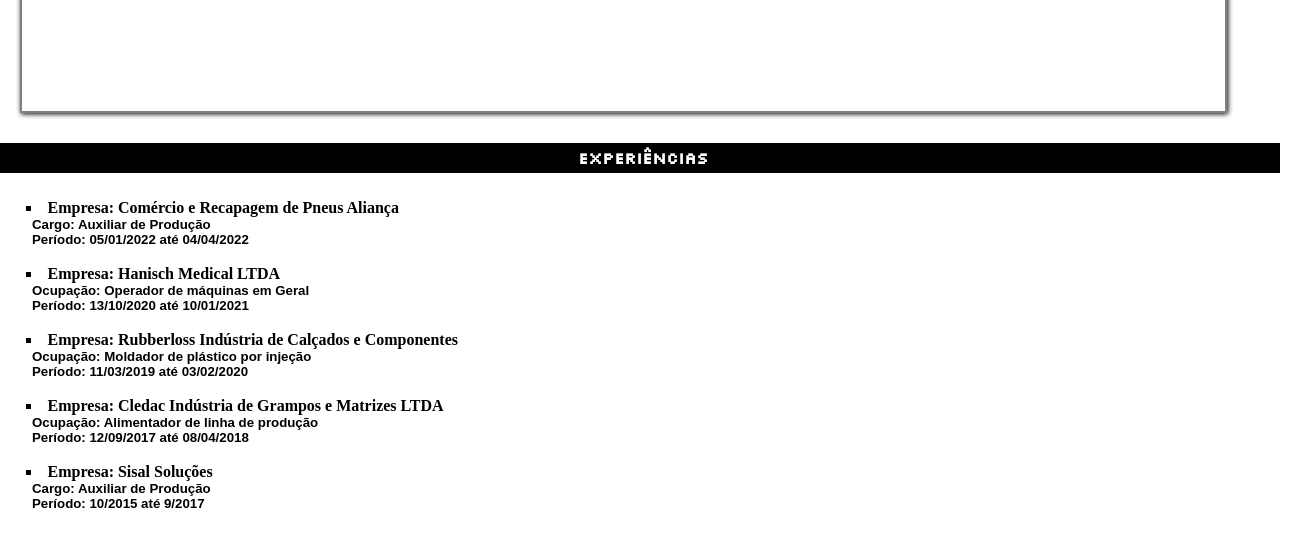
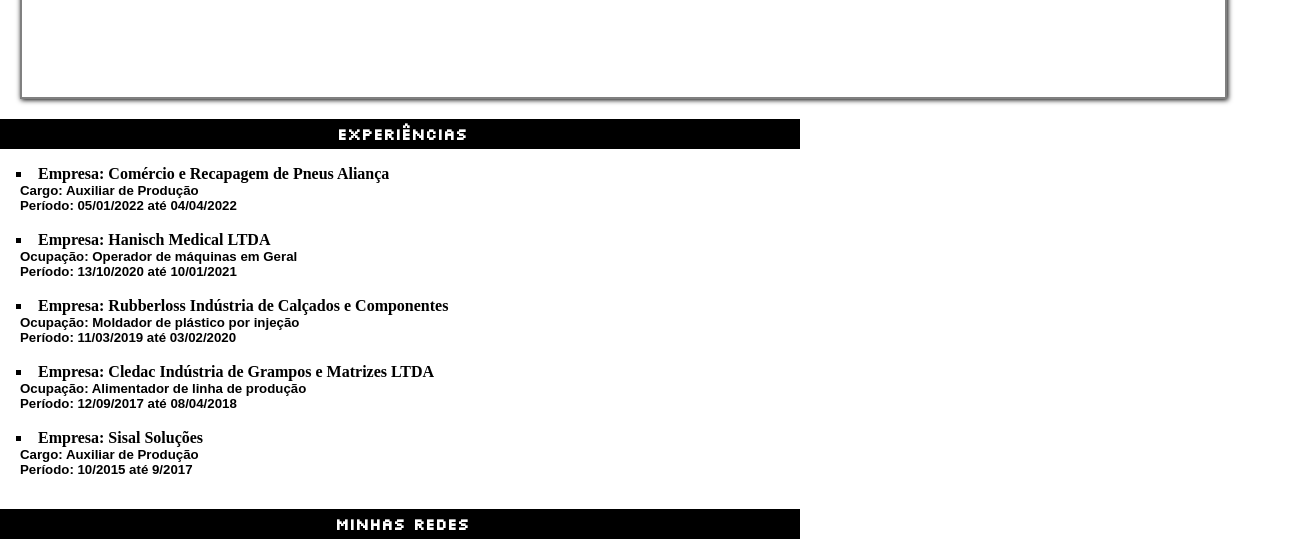
Before and after one commit to HenriqueEbert/cv1, a plain HTML site: page index.html in a window 1280 px wide. Shown: the part 1070-1613 px from the top of the page, 1306 px wide, since content can reach past the window. Drawn offline with Linux system fonts and the light colour scheme; a web font is replaced by a local one.

Commit message:
Add files via upload

```diff
--- a/style.css
+++ b/style.css
@@ -197,7 +197,7 @@
     margin-top: 2%;
 
     background-color: black;
-
+    min-width: 720px;
     width: 100%;}
 
 
@@ -206,7 +206,7 @@
 
 .topo {
     color: red;
-
+    min-width: 720px;
     width: 100%;
 
 }
@@ -216,7 +216,7 @@
     background-color: black;
     margin-top: 4%;
     background-color: black;
-
+    min-width: 720px;
     width: 100%;}
 
 
@@ -227,7 +227,7 @@
 aside{
     margin-top: 2%;
     margin-left: 2%;
-
+    min-width: 720px;
     width: 100%;
 
 
@@ -238,7 +238,7 @@
     color: white;
     font-family: var(--fonte-desteque);
     text-align: center;
-
+    min-width: 720px;
     width: 100%;
 
 
@@ -260,3 +260,9 @@
     min-width: 720px;
     width: 100%;
 }
+
+body{
+    min-width: 465px;
+    max-width: 800px;
+    width: 100%;
+}
```
